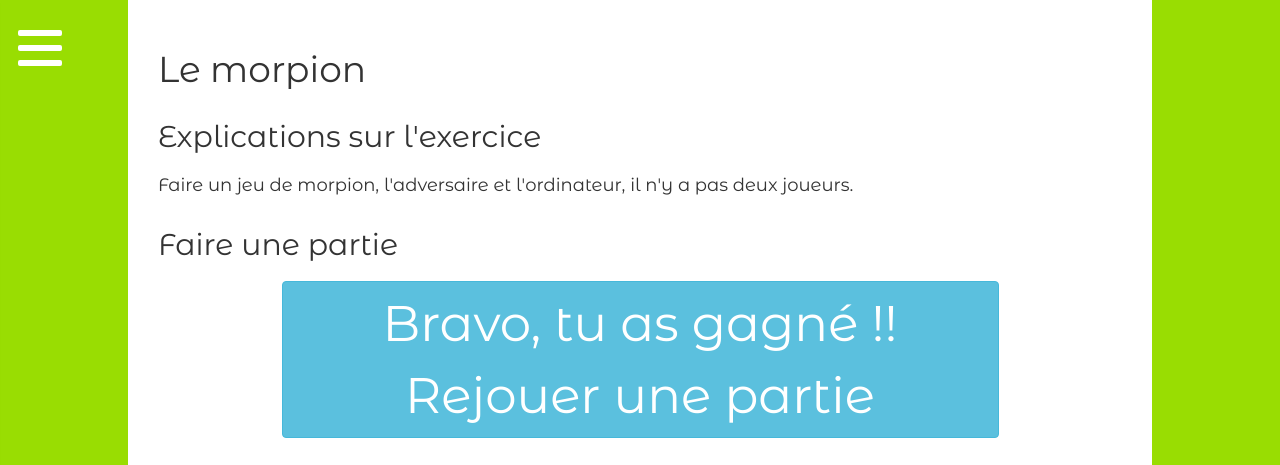
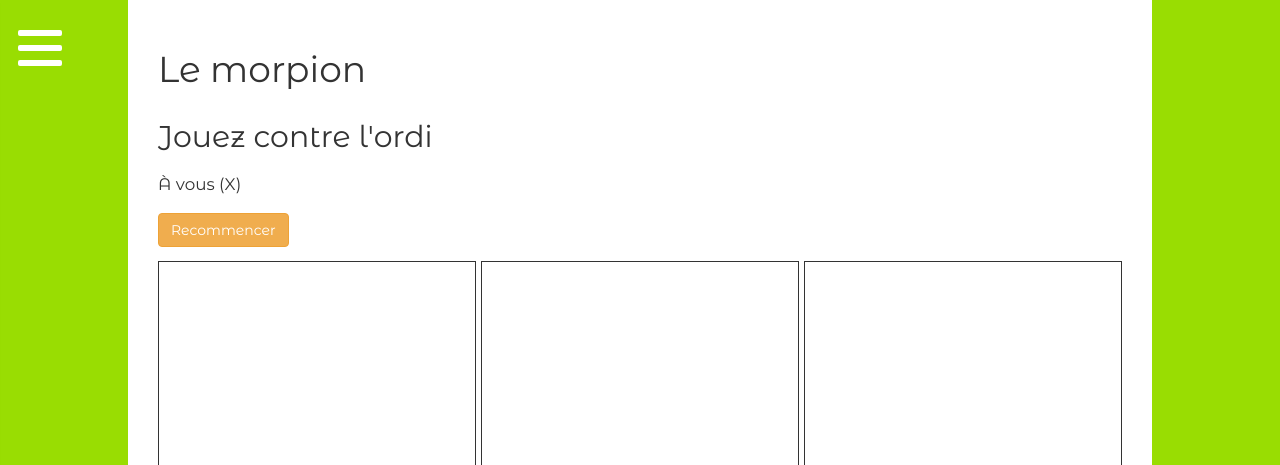
Before and after one commit to edevars45/php-rigolo2, a PHP site: page /morpion/ in a window 1280 px wide. Shown: the top 465 px of the page. Run offline with PHP 8.4, Linux system fonts and the light colour scheme; some libraries are stand-ins or nearby versions.

Commit message:
create morpion

```diff
--- a/morpion/index.php
+++ b/morpion/index.php
@@ -1,45 +1,110 @@
-<?php include '../config.php'; ?>
-<?php include '../header.php'; ?>
+<?php
+include '../config.php'; // Démarre la session et charge la config
+include '../header.php'; // Affiche l'en-tête du site
+?>
 
 
 <div class="general-content">
-  <h1>Le morpion</h1>
-  <h2>Explications sur l'exercice</h2>
-  <p>Faire un jeu de morpion, l'adversaire et l'ordinateur, il n'y a pas deux joueurs.
-  </p>
-  <h2>Faire une partie</h2>
+<h1>Le morpion</h1> <!-- Titre de la page -->
+<h2>Jouez contre l'ordi</h2> <!-- Sous-titre -->
+<div id="message" style="font-size:1.2em;margin:1em 0;">
+À vous (X) <!-- Message qui indique à qui le tour -->
+</div>
+<button id="reset" class="btn btn-warning" style="margin-bottom:1em;">
+Recommencer <!-- Bouton pour rejouer depuis le début -->
+</button>
+<div id="board" style="display:grid;grid-template-columns:repeat(3,1fr);gap:5px;">
+<?php for ($i = 0; $i < 9; $i++): ?> <!-- 9 cases en boucle -->
+<div class="cell" data-index="<?= $i ?>"
+style="aspect-ratio:1;border:1px solid #333;display:flex;align-items:center;justify-content:center;font-size:2em;cursor:pointer;">
+<!-- Case vide, utilisable au clic -->
+</div>
+<?php endfor; ?>
+</div>
+</div>
 
 
-  <!-- Début php -->
+<script>
+// État du jeu
+const boardEl = document.getElementById('board'); // Grille des cases
+const msgEl = document.getElementById('message'); // Zone de message
+const reset = document.getElementById('reset'); // Bouton recommencer
+let board = Array(9).fill(''); // Tableau qui stocke X, O ou vide
+let turn = 'X'; // On commence avec X
+const wins = [ // Combinaisons gagnantes
+[0,1,2],[3,4,5],[6,7,8], // 3 lignes
+[0,3,6],[1,4,7],[2,5,8], // 3 colonnes
+[0,4,8],[2,4,6] // 2 diagonales
+];
 
-  <div style="text-align:center;margin-bottom:30px;width:100%;"><a href="<?= URL_ROOT ?>/morpion/?rejouer=ok"
-      class="btn btn-info" style="font-size:50px;padding-left:100px;padding-right:100px;">Bravo, tu as gagné
-      !!<br>Rejouer une partie</a></div>
-  <table id="center">
-    <tbody>
-      <tr>
-        <td class="carre" id="Zonea1"><img src="<?= URL_ROOT ?>/img/croix.png"></td>
-        <td class="carre" id="Zonea2"><img src="<?= URL_ROOT ?>/img/rond.png"></td>
-        <td class="carre" id="Zonea3"><img src="<?= URL_ROOT ?>/img/croix.png"></td>
-      </tr>
-      <tr>
-        <td class="carre" id="Zoneb1"><img src="<?= URL_ROOT ?>/img/vide.png"></td>
-        <td class="carre" id="Zoneb2"><img src="<?= URL_ROOT ?>/img/croix.png"></td>
-        <td class="carre" id="Zoneb3"><img src="<?= URL_ROOT ?>/img/vide.png"></td>
-      </tr>
-      <tr>
-        <td class="carre" id="Zonec1"><img src="<?= URL_ROOT ?>/img/rond.png"></td>
-        <td class="carre" id="Zonec2"><img src="<?= URL_ROOT ?>/img/rond.png"></td>
-        <td class="carre" id="Zonec3"><img src="<?= URL_ROOT ?>/img/croix.png"></td>
-      </tr>
-    </tbody>
-  </table>
-</div>
 
-<!-- Fin php -->
-<script>
-  $(document).ready(function () {
-    $('.menu-link').menuFullpage();
-  });
+// Vérifie si un joueur a gagné
+const win = sym => wins.some(line => line.every(i => board[i] === sym));
+
+
+// Affiche les X et O sur la grille
+const render = () => {
+board.forEach((v, i) => {
+const cell = boardEl.children[i]; // Récupère la case i
+if (v === 'X') {
+cell.innerHTML = `<img src="<?= URL_ROOT ?>/img/croix.png" style="width:80%;">`; // Affiche croix
+} else if (v === 'O') {
+cell.innerHTML = `<img src="<?= URL_ROOT ?>/img/rond.png" style="width:80%;">`; // Affiche rond
+} else {
+cell.innerHTML = ''; // Laisse vide
+}
+});
+};
+
+
+// Tour de l'ordinateur après 2 secondes
+const ai = () => {
+// Trouve les cases libres
+const free = board.map((v,i) => v === '' ? i : null).filter(i => i != null);
+if (!free.length) return; // Plus de coup possible
+const choice = free[Math.floor(Math.random() * free.length)]; // Choix aléatoire
+board[choice] = 'O'; // Place le rond
+render(); // Mets à jour l'affichage
+if (win('O')) {
+msgEl.textContent = 'Ordinateur a gagné!'; // Message victoire ordi
+boardEl.style.pointerEvents = 'none'; // Bloque la grille
+} else if (!board.includes('')) {
+msgEl.textContent = 'Match nul!'; // Message match nul
+} else {
+turn = 'X';
+msgEl.textContent = 'À vous (X)'; // Tour du joueur
+}
+};
+
+
+// Clique du joueur
+boardEl.addEventListener('click', e => {
+const i = +e.target.dataset.index; // Index de la case cliquée
+if (board[i] || turn !== 'X') return; // Ignorer si occupée ou pas le tour
+board[i] = 'X'; // Place la croix
+render(); // Mets à jour
+if (win('X')) {
+msgEl.textContent = 'Vous avez gagné!';
+boardEl.style.pointerEvents = 'none'; // Bloque la grille
+} else if (!board.includes('')) {
+msgEl.textContent = 'Match nul!';
+} else {
+turn = 'O';
+msgEl.textContent = 'Ordinateur...';
+setTimeout(ai, 2000); // Lance l'ordi après 2 secondes
+}
+});
+
+
+// Réinitialisation du jeu
+reset.addEventListener('click', () => {
+board.fill(''); // Vide le tableau
+turn = 'X'; // X commence
+msgEl.textContent = 'À vous (X)';
+boardEl.style.pointerEvents = 'auto'; // Débloque la grille
+render(); // Mets à jour
+});
 </script>
-<?php include '../footer.php'; ?>
+
+
+<?php include '../footer.php'; ?> <!-- Pied de page -->
```
